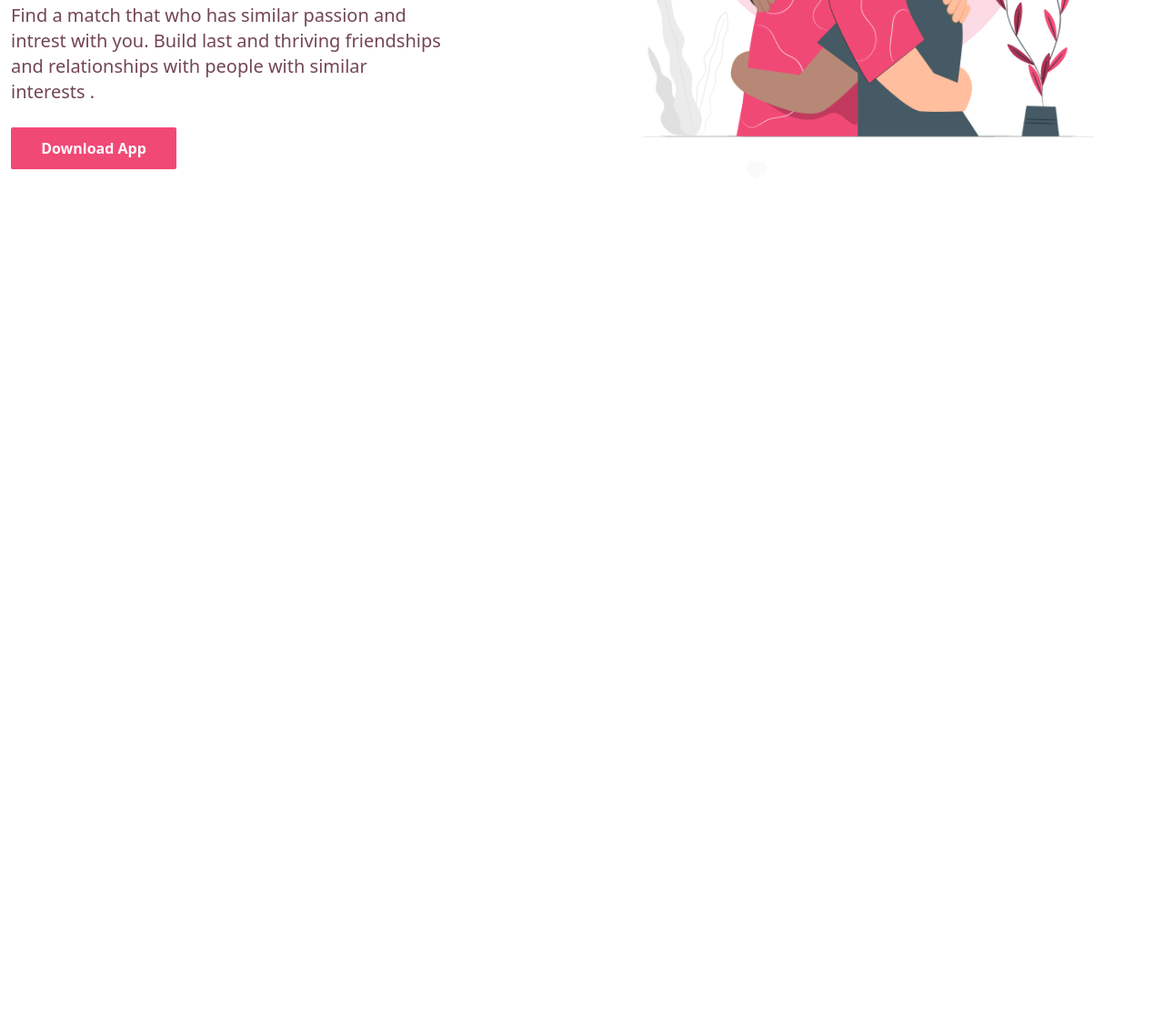
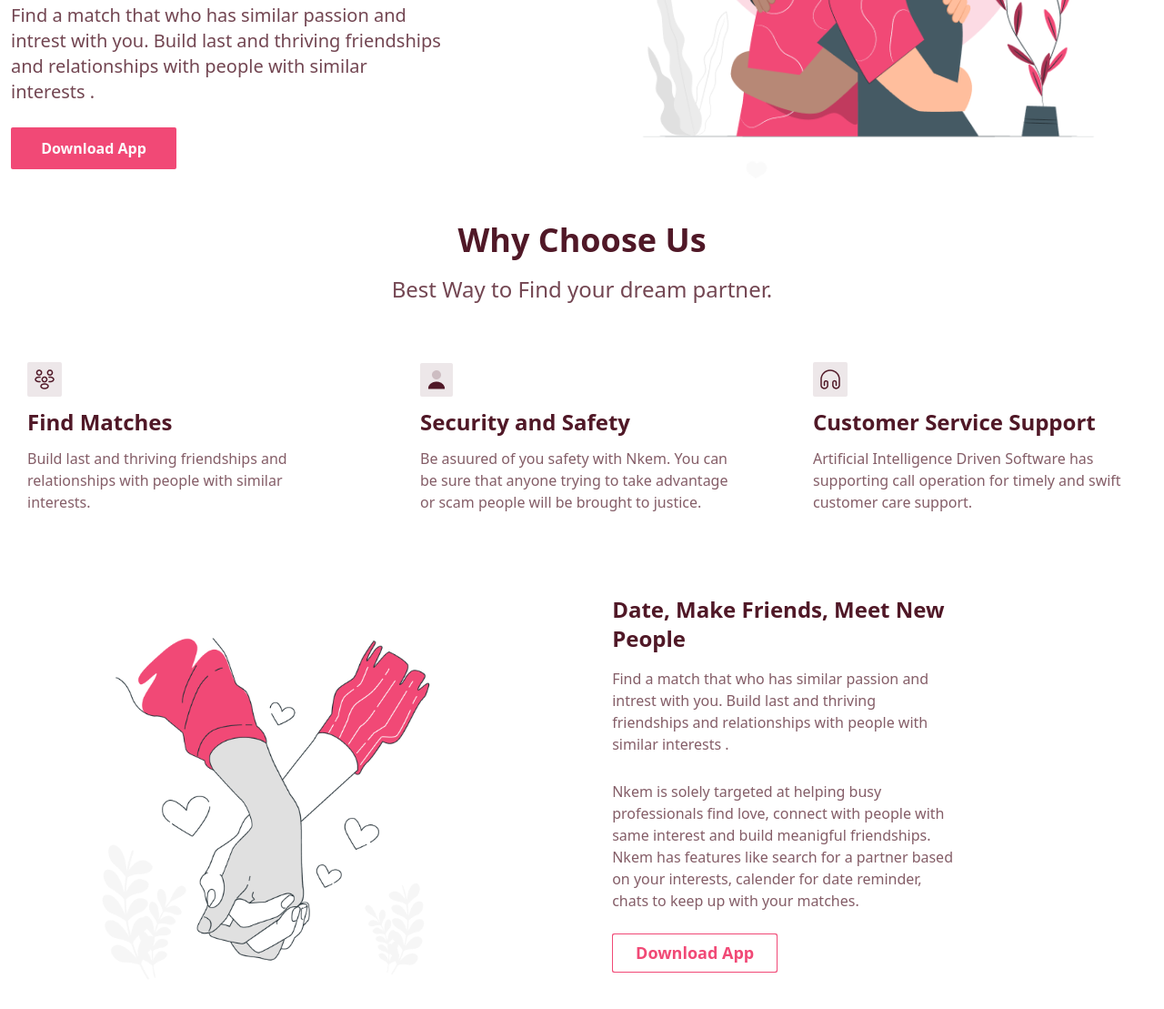
Before and after one commit to Terdanny1/Nkem, a website built with Parcel: page src/index.html in a window 1280 px wide. Shown: the part 445-1554 px from the top of the page at 91% size. Before the commit the page ends 800 px from the top, so only its background shows below. Built offline with nearby package versions, Linux system fonts and the light colour scheme.

Commit message:
created the why choose us section

```diff
--- a/src/index.html
+++ b/src/index.html
@@ -51,7 +51,7 @@
 
                     <!-- left item -->
 
-                    <div class="flex flex-col mb space-y-6  md:w-1/2">
+                    <div class="space-y-6 md:w-1/2">
                     <div class="mt-8 mx-auto lg:mx-0">
                         <img src="./assets/Images/Heart-1.png" alt="">
                     </div>
@@ -78,6 +78,83 @@
                     </div>
             </div>
         </section>
+          <!-- End hero section -->
+
+          <!-- Choose Us Section -->
+            <section id="Choose" class="container mx-auto">
+
+                    <div class="max-w-6xl px-5 mx-auto mt-12 text-center">
+                        <h2 class="text-4xl font-bold text-center text-[#501827]">Why Choose Us</h2>
+                        <p class="mx-auto pt-4 font-[400] text-[24px] text-[#501827] text-opacity-80 mb-6">Best Way to Find your dream partner.</p>
+                    </div>
+
+                    <!-- choose us details -->
+                    <div class="grid lg:grid-cols-3 items-center p-3 gap-10 mt-8">
+
+                        <div class="rounded-lg p-[2px] mx-auto">
+                            <div class="rounded-lg p-4">
+                                <img src="./assets/Images/find-matches.png" alt="" class="bg-opacity-10 bg-[#501827] rounded-sm p-2">
+                                <h2 class="mt-3 text-[#501827] font-bold text-2xl">Find Matches</h2>
+                                <p class="text-[#501827] text-opacity-70 mt-3"> Build last and thriving friendships and  relationships with people with similar <br class="hidden lg:block"> interests.</p>
+                            </div>
+                        </div>
+
+
+
+                        <div class="rounded-lg p-[2px] mx-auto">
+                            <div class="rounded-lg p-4">
+                                <img src="./assets/Images/Profile.png" alt="" class="bg-opacity-10 bg-[#501827] rounded-sm p-2">
+                                <h2 class="mt-3 text-[#501827] font-bold text-2xl">Security and Safety</h2>
+                                <p class="text-[#501827] text-opacity-70 mt-3">Be asuured of you safety with Nkem. You can be sure that anyone trying to take advantage or scam people will be brought to justice.</p>
+                            </div>
+                        </div>
+
+
+
+                        <div class="rounded-lg p-[2px] mx-auto">
+                            <div class="rounded-lg p-4">
+                                <img src="./assets/Images/customer-care.png" alt="" class="bg-opacity-10 bg-[#501827] rounded-sm p-2">
+                                <h2 class="mt-3 text-[#501827] font-bold text-2xl">Customer Service Support </h2>
+                                <p class="text-[#501827] text-opacity-70 mt-3"> Artificial Intelligence Driven Software has supporting call operation for timely and swift customer care support.</p>
+                            </div>
+                        </div>
+                    </div>
+
+
+
+                            <!-- flex container -->
+                    <div class="container flex flex-col md:flex-row items-center px-3 mx-auto mt-12 space-y-0 md:space-y-0">
+
+                            <!-- left item -->
+
+                            <div class="mx-auto w-96">
+                                <div class="mt-8">
+                                    <img src="./assets/Images/Holding-hands.png" alt="" class="">
+                                </div>
+
+                            </div>
+
+
+                            <!-- right item-->
+
+                            <div class="mx-auto md:w-2/5 pb-32 lg:pb-10">
+                                    <h2 class="mt-3 text-[#501827] font-bold text-2xl mb-4 text-center lg:text-left">Date, Make Friends, Meet New <br> People </h2>
+                                    <p class="text-center lg:text-left text-[#501827] text-opacity-70">Find a match that who has similar passion and <br> intrest with you. Build last and thriving <br> friendships and  relationships with people with <br> similar interests .</p>
+                                    <p class="text-center lg:text-left text-[#501827] text-opacity-70 mt-7"> Nkem is solely targeted at helping busy <br> professionals find love, connect with people with <br> same interest and build meanigful friendships. <br> Nkem has features like search for a partner based <br> on your interests, calender for date reminder,<br> chats to keep up with your matches.</p>
+
+
+                                    <!-- button -->
+                                    <div class="transition duration-300 ease-in-out hover:scale-105 rounded-sm bg-[#F14976] p-[1px] md:flex justify-center items-center w-[182px] mt-6 mx-auto lg:mx-0">
+                                        <button class="bg-[#FFFFFF] rounded-sm p-[6.88889px] w-full">
+                                            <a href="#" class="rounded-sm font-bold text-[#F14976] text-[18px]">Download App</a>
+                                        </button>
+                                    </div>
+                            </div>
+                    </div>
+        </section>
+
+
+
 
     <script type="module" src="./assets/js/main.js"></script>
 </body>
```
Also changed, not shown: src/assets/css/output.css.
